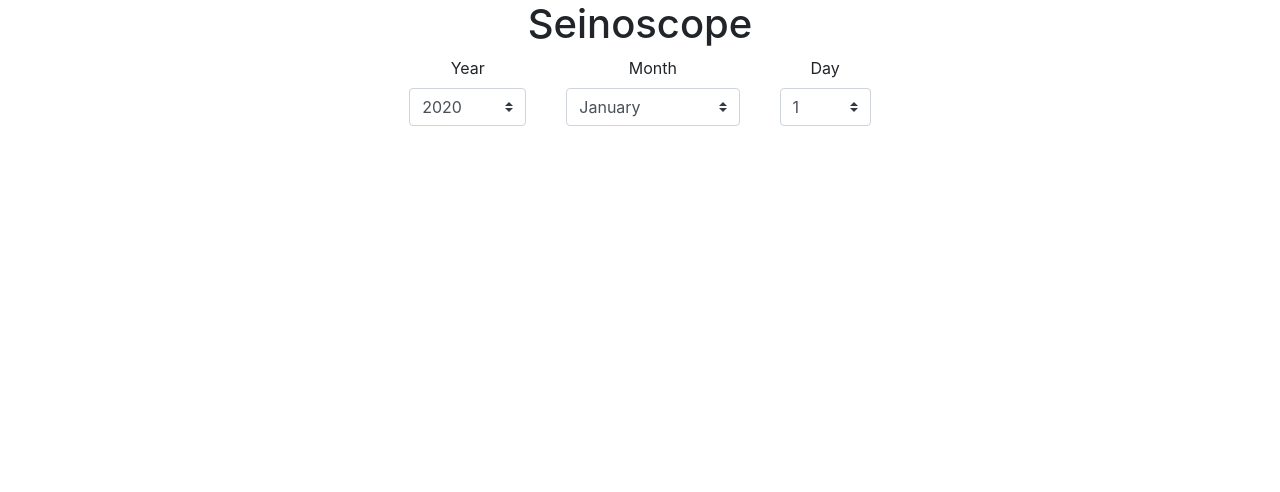
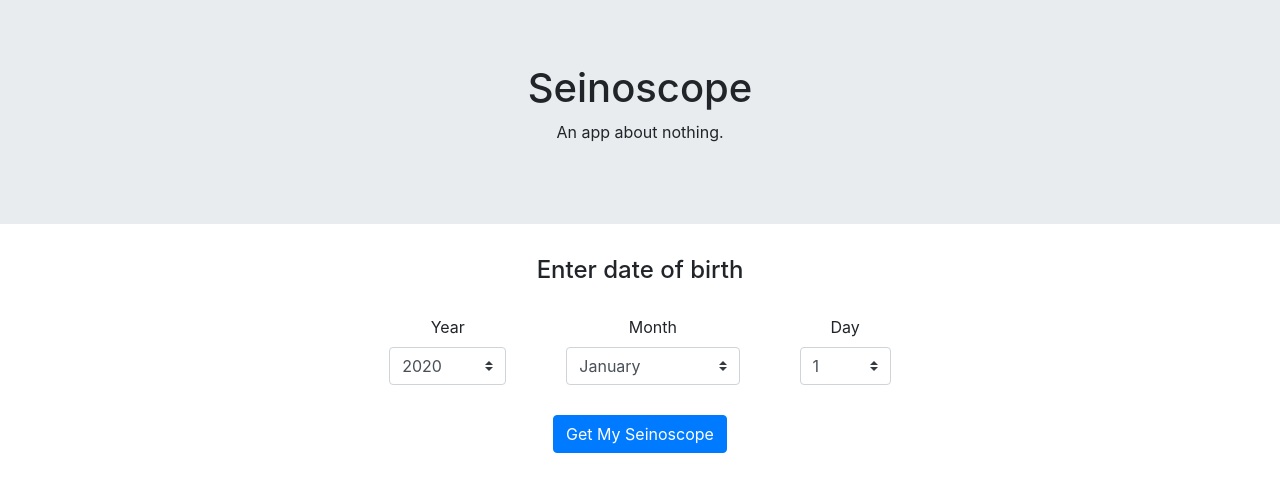
Before and after one commit to jessecalton/seinoscope, a React (Create React App) app in the folder client/: page / in a window 1280 px wide. Shown: the top 492 px of the page. Built offline with nearby package versions, Linux system fonts and the light colour scheme.

Commit message:
adds redux setup, fixes state methods in DatePicker

```diff
--- a/client/package.json
+++ b/client/package.json
@@ -10,7 +10,11 @@
     "react": "^16.13.1",
     "react-bootstrap": "^1.3.0",
     "react-dom": "^16.13.1",
-    "react-scripts": "3.4.3"
+    "react-redux": "^7.2.1",
+    "react-scripts": "3.4.3",
+    "redux": "^4.0.5",
+    "redux-devtools-extension": "^2.13.8",
+    "redux-thunk": "^2.3.0"
   },
   "scripts": {
     "start": "react-scripts start",
--- a/client/src/App.css
+++ b/client/src/App.css
@@ -3,10 +3,11 @@
 }
 
 .form-row {
-  margin: 0 auto;
+  margin: 30px auto;
   justify-content: center;
 }
 
 .form-group {
-  margin: 0 20px;
+  margin: 0 30px;
+  margin-top: 0;
 }
--- a/client/src/App.js
+++ b/client/src/App.js
@@ -1,15 +1,19 @@
 import React from 'react';
 import 'bootstrap/dist/css/bootstrap.min.css';
-import logo from './logo.svg';
+import { Provider } from 'react-redux';
+import store from './store';
 import DatePicker from './components/DatePicker';
+import About from './components/About';
 import './App.css';
 
 function App() {
   return (
-    <div className='App'>
-      <h1>Seinoscope</h1>
-      <DatePicker />
-    </div>
+    <Provider store={store}>
+      <div className='App'>
+        <About />
+        <DatePicker />
+      </div>
+    </Provider>
   );
 }
 
--- /dev/null
+++ b/client/src/actions/seinoscopeActions.js
@@ -0,0 +1 @@
+import { GET_SEINOSCOPE, CLEAR_SEINOSCOPE } from './types';
--- /dev/null
+++ b/client/src/actions/types.js
@@ -0,0 +1,4 @@
+export const GET_SEINOSCOPE = 'GET_SEINOSCOPE';
+export const CLEAR_SEINOSCOPE = 'CLEAR_SEINOSCOPE';
+export const SET_BIRTHDATE = 'SET_BIRTHDATE';
+export const CLEAR_BIRTHDATE = 'CLEAR_BIRTHDATE';
--- /dev/null
+++ b/client/src/components/About.js
@@ -0,0 +1,16 @@
+import React from 'react';
+import Jumbotron from 'react-bootstrap/Jumbotron';
+import Container from 'react-bootstrap/Container';
+
+const About = () => {
+  return (
+    <Jumbotron fluid>
+      <Container>
+        <h1>Seinoscope</h1>
+        <p>An app about nothing.</p>
+      </Container>
+    </Jumbotron>
+  );
+};
+
+export default About;
--- a/client/src/components/DatePicker.js
+++ b/client/src/components/DatePicker.js
@@ -1,11 +1,13 @@
 import React, { useState, useEffect, useRef } from 'react';
 import Form from 'react-bootstrap/Form';
+import Button from 'react-bootstrap/Button';
 
 const DatePicker = () => {
   const [years, setYears] = useState([]);
   const [days, setDays] = useState([]);
   const [year, setYear] = useState(null);
   const [month, setMonth] = useState('January');
+  const [day, setDay] = useState(1);
 
   useEffect(() => {
     const currentYear = new Date().getFullYear();
@@ -47,9 +49,12 @@ const DatePicker = () => {
   // for a chosen month. Handles leap years.
   const getDaysInMonth = (newMonth, newYear) => {
     const selectedMonth = monthMap.indexOf(newMonth) + 1;
-    const days = new Date(newYear, selectedMonth, 0).getDate();
+    const newDays = new Date(newYear, selectedMonth, 0).getDate();
 
-    setDays([...Array(days + 1).keys()].slice(1));
+    setDays([...Array(newDays + 1).keys()].slice(1));
+    if (parseInt(day) > newDays) {
+      setDay(newDays);
+    }
   };
 
   // If new month is selected, updates available valid dates.
@@ -65,13 +70,32 @@ const DatePicker = () => {
     getDaysInMonth(month, e.target.value);
   };
 
+  const onDayChange = (e) => {
+    setDay(e.target.value);
+  };
+
+  const onSubmit = () => {
+    const dateOfBirth = {
+      year,
+      month,
+      day,
+    };
+    console.log(dateOfBirth);
+  };
+
   return (
     <div>
+      <h4>Enter date of birth</h4>
       <Form>
         <Form.Row>
           <Form.Group controlId='selectYear'>
             <Form.Label>Year</Form.Label>
-            <Form.Control as='select' custom onChange={onYearChange}>
+            <Form.Control
+              as='select'
+              custom
+              onChange={onYearChange}
+              value={year}
+            >
               {years.map((year) => (
                 <option id={year} value={year}>
                   {year}
@@ -81,7 +105,12 @@ const DatePicker = () => {
           </Form.Group>
           <Form.Group controlId='selectMonth'>
             <Form.Label>Month</Form.Label>
-            <Form.Control as='select' custom onChange={onMonthChange}>
+            <Form.Control
+              as='select'
+              custom
+              onChange={onMonthChange}
+              value={month}
+            >
               {monthMap.map((month) => (
                 <option id={month} value={month}>
                   {month}
@@ -91,7 +120,7 @@ const DatePicker = () => {
           </Form.Group>
           <Form.Group controlId='selectDay'>
             <Form.Label>Day</Form.Label>
-            <Form.Control as='select' custom>
+            <Form.Control as='select' custom onChange={onDayChange} value={day}>
               {days.map((day) => (
                 <option id={day} value={day}>
                   {day}
@@ -100,6 +129,9 @@ const DatePicker = () => {
             </Form.Control>
           </Form.Group>
         </Form.Row>
+        <Button variant='primary' type='submit' OnClick={onSubmit}>
+          Get My Seinoscope
+        </Button>
       </Form>
     </div>
   );
--- /dev/null
+++ b/client/src/reducers/index.js
@@ -0,0 +1,6 @@
+import { combineReducers } from 'redux';
+import seinoscopeReducer from './seinoscopeReducer';
+
+export default combineReducers({
+  seinoscope: seinoscopeReducer,
+});
--- /dev/null
+++ b/client/src/reducers/seinoscopeReducer.js
@@ -0,0 +1,15 @@
+import { GET_SEINOSCOPE, CLEAR_SEINOSCOPE } from '../actions/types';
+
+const initialState = {
+  mainCharacter: null,
+  secondaryCharacter: null,
+  quote: null,
+  episode: null,
+};
+
+export default (state = initialState, action) => {
+  switch (action.type) {
+    default:
+      return state;
+  }
+};
--- /dev/null
+++ b/client/src/store.js
@@ -0,0 +1,18 @@
+import { createStore, applyMiddleware } from 'redux';
+import { composeWithDevTools } from 'redux-devtools-extension';
+import thunk from 'redux-thunk';
+import rootReducer from './reducers';
+
+const initialState = {};
+
+// Just an array of middleware
+const middleware = [thunk];
+
+// Add rootReducer, initial state, and any middleware
+const store = createStore(
+  rootReducer,
+  initialState,
+  composeWithDevTools(applyMiddleware(...middleware))
+);
+
+export default store;
```
Also changed, not shown: client/src/components/Seinoscope.js (added, +7 -0 lines), 1 other file (tests, documents, lock files or other folders).
